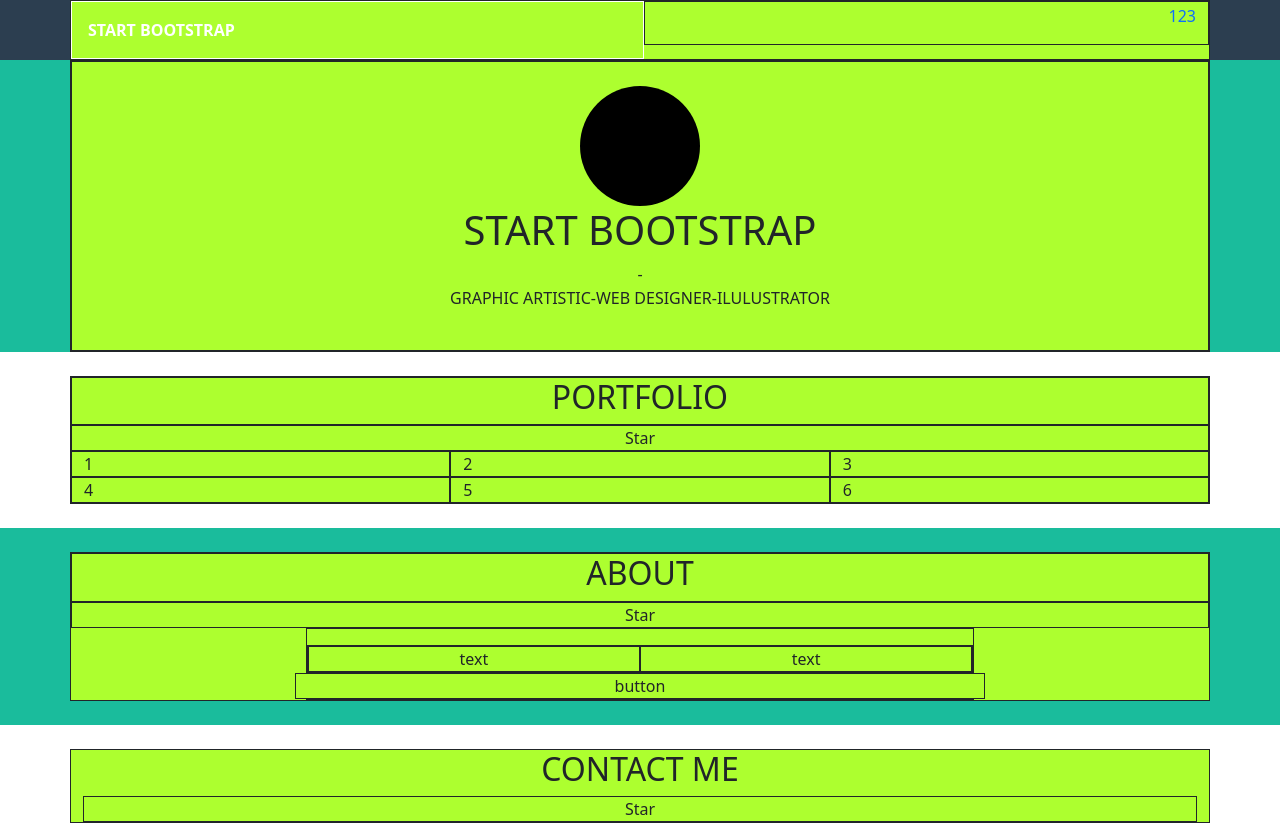
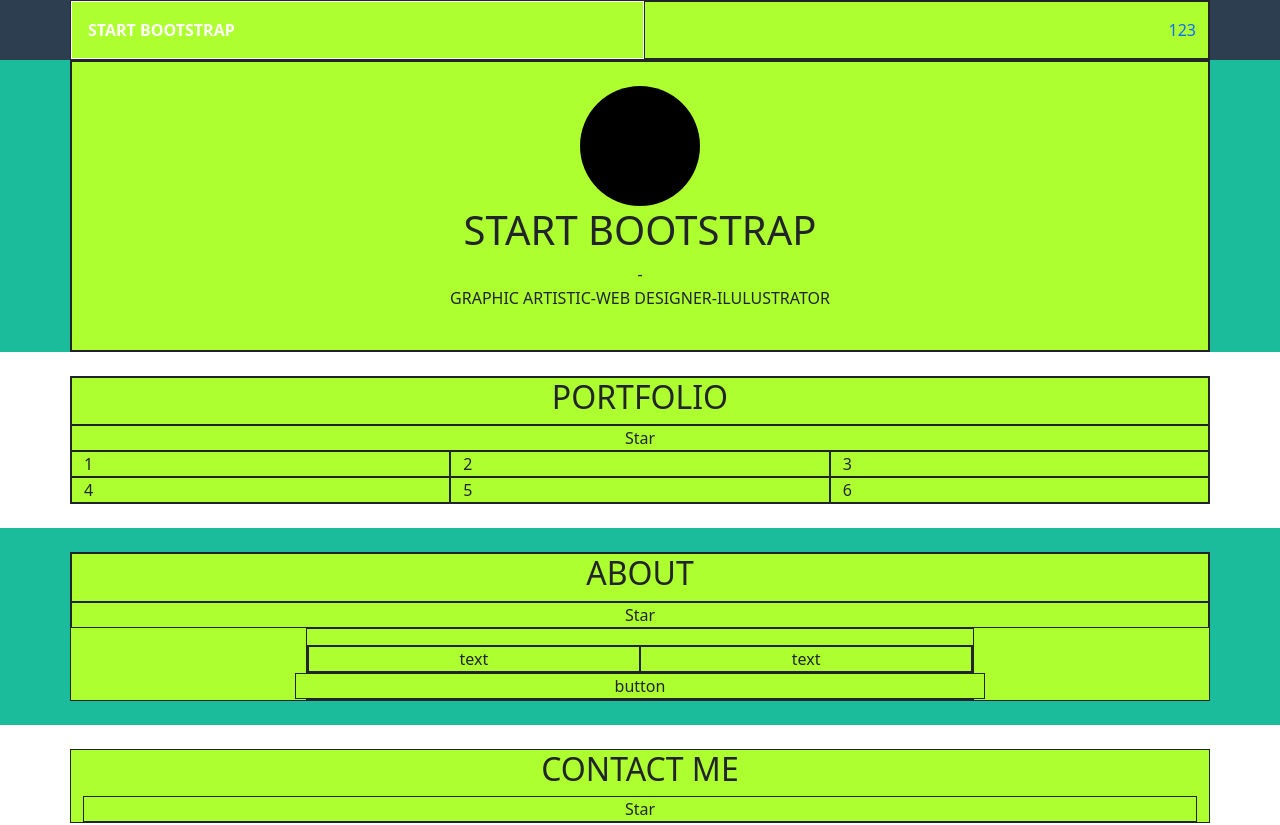
Before and after one commit to estherpinos/html-css-bootstrap-freelance, a plain HTML site: page index.html in a window 1280 px wide. Shown: the top 825 px of the page. Drawn offline with nearby package versions, Linux system fonts and the light colour scheme.

Commit message:
Edit [nav bar]

```diff
--- a/css/style.css
+++ b/css/style.css
@@ -26,14 +26,6 @@
   padding: 4px 8px;
 }
 
-.menu{height: 100%;}
-
-.menu nav ul li a{
- vertical-align: middle;
-
-}
-
-
 
 /* MAIN */
 
@@ -50,9 +42,6 @@
   background-color: black;
 }
 
-.jumbotron p{
-  font-size: ;
-}
 
 /* CONTACT ME */
 
--- a/index.html
+++ b/index.html
@@ -22,14 +22,14 @@
     <div class="container">
       <div class="row">
         <div class="debug logo col p-3">START BOOTSTRAP</div>
-        <div class="col menu text-end">
-          <nav class="d-none d-md-block">
-            <ul class="d-flex justify-content-end align-content-end   ">
-              <li class="list-unstyled d-inline-block "><a class="text-decoration-none " href="#">1</a></li>
+        <div class="col menu  d-flex align-items-center justify-content-end">
+          <nav class="d-none d-md-flex justify-content-end">
+            <ul class="d-flex justify-content-end align-content-end mb-0   ">
+              <li class="list-unstyled d-inline-block mb-0 "><a class="text-decoration-none " href="#">1</a></li>
 
-              <li class="list-unstyled d-inline-block "><a class="text-decoration-none" href="#">2</a></li>
+              <li class="list-unstyled d-inline-block mb-0 "><a class="text-decoration-none" href="#">2</a></li>
 
-              <li class="list-unstyled d-inline-block "><a class="text-decoration-none" href="#">3</a></li>
+              <li class="list-unstyled d-inline-block mb-0 "><a class="text-decoration-none" href="#">3</a></li>
             </ul>
           </nav>
           <div class="hamburguer debug d-md-none"><i class="fa-solid fa-bars" style="color: #ffffff;"></i>
```
Also changed, not shown: img/avatar.svg (added), img/cabin.png (added), img/cake.png (added), img/circus.png (added), img/game.png (added), img/safe.png (added), img/submarine.png (added).
